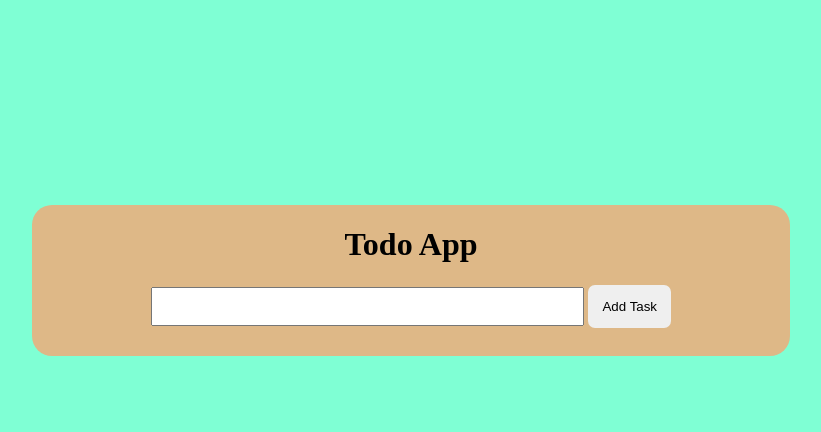
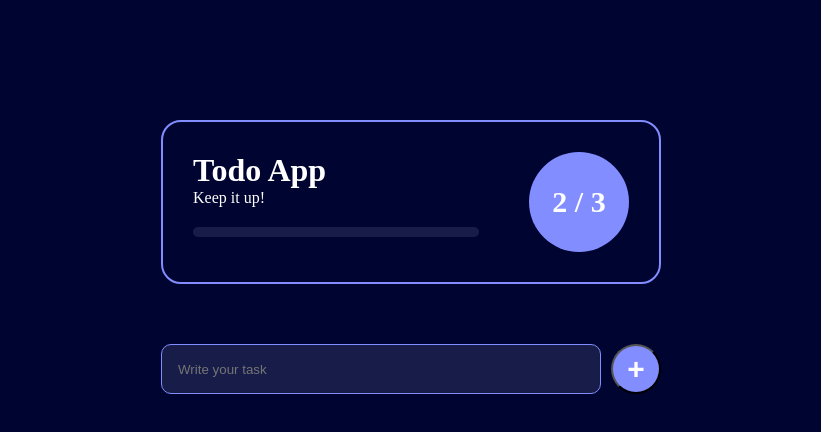
Before and after one commit to hibawahab356/-Todo-App, a plain HTML site: page index.html in a window 1280 px wide. Shown: the whole page, without its empty margins (229-1050 px from the left). Drawn offline with Linux system fonts and the light colour scheme.

Commit message:
Assigment

```diff
--- a/app.js
+++ b/app.js
@@ -1,21 +1,12 @@
-let addTask = document.getElementById("addtask")
-let task = document.getElementById("task")
-let list = document.getElementById("list")
+// let tasks = []
+// let addTask = () =>{
+//     let taskInput = document.getElementById("taskInput")
+//     console.log(taskInput)
+// }
 
-addTask.addEventListener("click",() =>{
-    console.log(task)
+// document.getElementById("newtask").addEventListener("click",() =>{
+//    e.preventDefault();
 
 
-    list.innerHTML += `<div class = "main" ><li>${task.value}</li> <div> <button onclick = "edit (this)">Edit </button> <button> Delete</button> </div></div>`
-    task.value = " "
-})
-
-
-function edit(element){
-
-    let userTodo = element.parentNode.parentNode.firstChild;
-    task.value = userTodo.innerText
-
-    console.log(element.parentNode.parentNode.firstChild.innerText)
-    addTask.innerHTML = "Save"
-}
+//     addTask()
+// });
--- a/index.html
+++ b/index.html
@@ -8,16 +8,25 @@
 </head>
 <body>
 
-  <div class="container">
-      <h1 >Todo App</h1>
-    <div class="inputdiv">
-        <label ><input type="text" id="task"></label>
-        <button id="addtask">Add Task</button>
-        <ul id="list"></ul>
+ <div class="container">
+        <div class="stats-container">
+            <div class="details">
+                <h1>Todo App</h1>
+                <p>Keep it up!</p>
+                <div id="progressBar">
+                    <div id="progress"></div>
+                </div>
+            </div>
+            <div class="stats-numbers">
+                <p id="numbers">2 / 3</p>
+            </div>
+        </div>
+        <form action="">
+            <input id="taskInput" type="text" placeholder="Write your task">
+            <button id="newtask" type="submit">+</button>
+        </form>
+        <ul class="task-list"> </ul>
     </div>
-
-  </div>
-
 
    <script src="app.js"></script>
 </body>
--- a/style.css
+++ b/style.css
@@ -1,59 +1,106 @@
-
-body{
-
-    display: flex;
-    justify-content: center;
-    align-items: center;
-    margin-top: 16%;
-    background-color: aquamarine;
-}
-.main{
-    display: flex;
-    gap: 180px;
+*{
+    margin: 0;
+    padding: 0;
+    box-sizing: border-box;
 }
 
 
-input {
-    width: 54%;
-    padding: 10px;
-    outline: none;
+:root{
+    --background: #000430;
+    --secondaryBackground: #171c48;
+    --text: #fff;
+    --purple: #828dff;
+    --teal: #24feee;
+}
+
+body{
+    background-color: var(--background);
+    color: var(--text);
+}
+
+.container{
+    display: flex;
+    flex-direction: column;
+    align-items: center;
+    justify-content: center;
+
+    margin: 120px auto 0 auto;
+    max-width: 500px;
+}
+
+
+.stats-container{
+    padding: 30px;
+    border-radius: 20px;
+    border: 2px solid var(--purple);
+    display: flex;
+    justify-content: space-between;
+    gap: 50px;
+    width: 100%;
 
 }
-button{
 
-     outline: none;
-    border: none;
-    padding: 12px;
-     margin-bottom: 12px;
-     border-radius: 7px;
+#progressBar{
+    width: 100%;
+    height: 10px;
+    background-color: var(--secondaryBackground);
+    border-radius: 5px;
+    margin-top: 20px;
+}
+.details{
+    width: 100%;
+}
+#progress{
+    width: 0%;
+    height: 10px;
+    background-color: var(--purple);
+    border-radius: 10px;
+    transition: all 0.3s ease;
 }
 
-#addtask{
-    padding: 14px;
-    border-radius: 7px;
+#numbers{
+    width: 100px;
+    height: 100px;
+    background-color: var(--purple);
+  display: flex;
+    align-items: center;
+    justify-content: center;
+    border-radius: 50%;
+    font-size: 30px;
+    font-weight: bold;
 }
-li {
-    width: 180px;
-  list-style: none;
+
+
+form{
+    margin-top: 60px;
+    width: 100%;
+    display: flex;
+    gap: 10px;
+}
+
+
+input{
+    flex: 1;
+    padding: 16px;
+    background: var(--secondaryBackground);
+    border: 1px solid var(--purple);
+    border-radius: 10px;
     outline: none;
-    border: none;
+    color: white;
 
 
 }
-h1{
-    text-align: center;
+
+button{
+   width: 50px;
+   height: 50px;
+   border-radius: 50%;
+   display: flex;
+   align-items: center;
+    justify-content: center;
+    background-color: var(--purple);
+    color: var(--text);
+    font-size: 30px;
+    font-weight: bold;
+    outline: none;
 }
-.inputdiv{
-     text-align: center;
-     width: 100%;
-
-}
-.container{
-    display: flex;
-    flex-direction: column;
-
-    width: 60%;
-    border-radius: 20px;
-    background-color: burlywood;
-
-}
```
